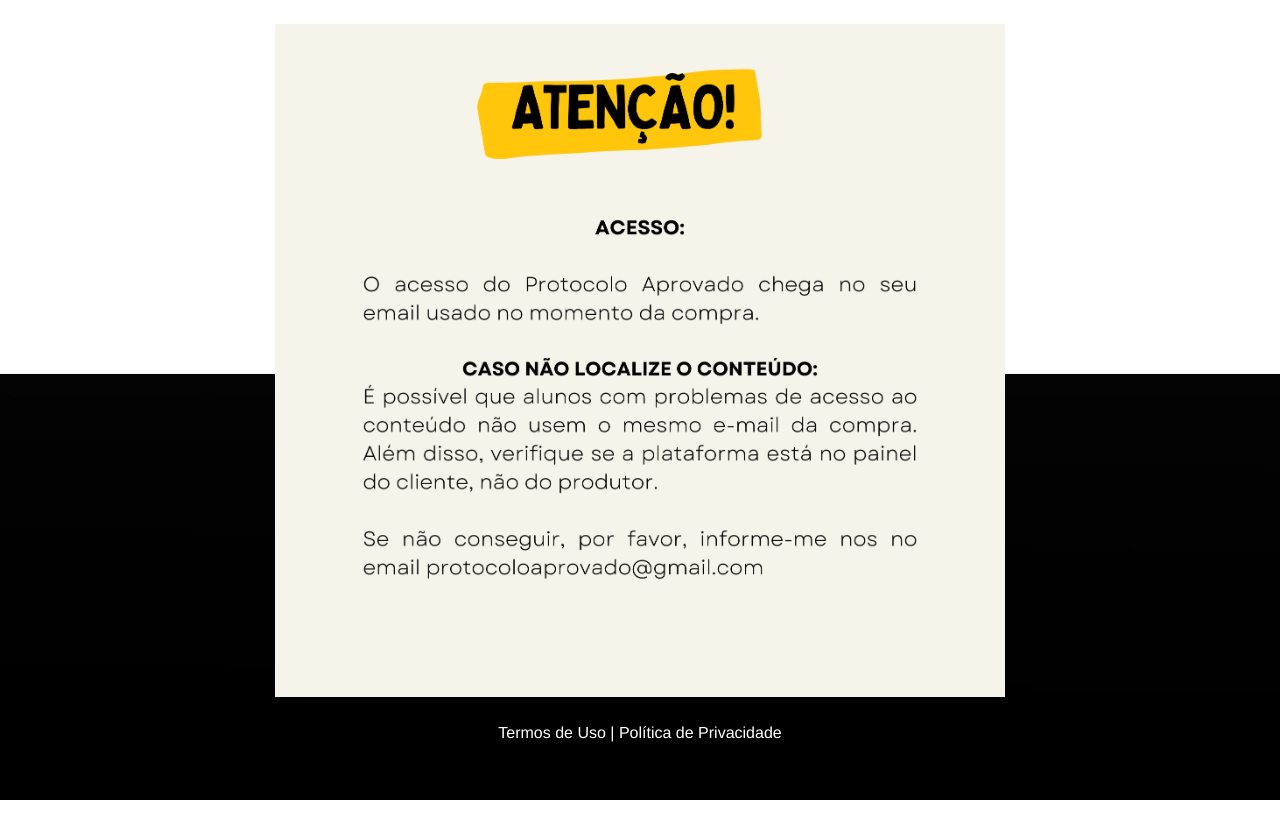
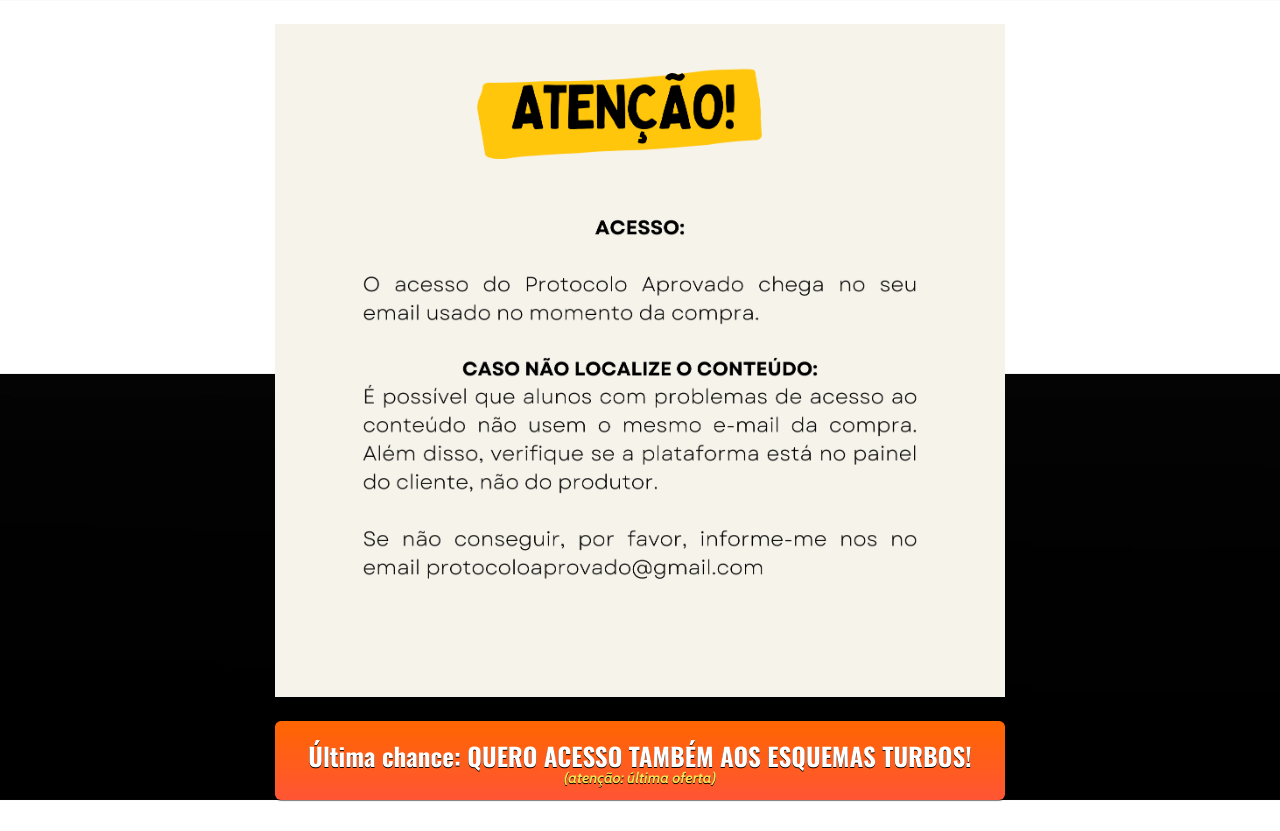
Before and after one commit to protocoloaprovado/protocoloaprovado.website, a plain HTML site: page index.html in a window 1280 px wide. Before the commit the page ends 800 px from the top, so only its background shows below. Drawn offline with nearby package versions, Linux system fonts and the light colour scheme.

Commit message:
Update index.html

```diff
--- a/index.html
+++ b/index.html
@@ -80,7 +80,7 @@
     </header>
 
     <script type="text/javascript">
-      setTimeout(() => {document.getElementById("cta1").classList.remove("d-none")}, 6000); // temporização da Call to Action (em milissegundos)
+      setTimeout(() => {document.getElementById("cta1").classList.remove("d-none")}, 3000); // temporização da Call to Action (em milissegundos)
     </script>
 
     <script src="js/jquery-3.3.1.slim.min.js" crossorigin="anonymous"></script>
```
